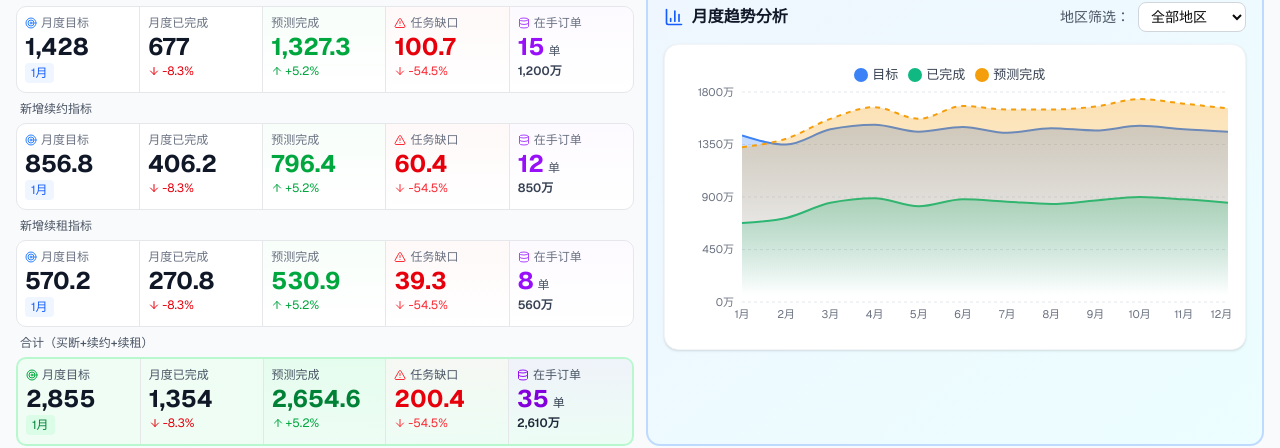
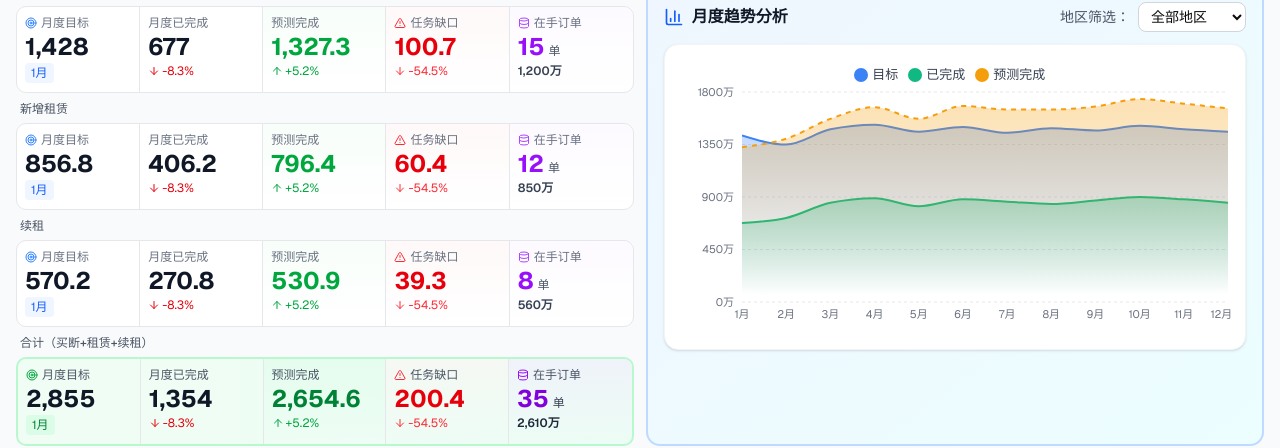
Before and after one commit to navylee1990/coze_jsc, a Next.js app: page /sales in a window 1280 px wide. Shown: the part 262-710 px from the top of the page. Built offline with nearby package versions, Linux system fonts and the light colour scheme.

Commit message:
refactor: 重命名指标名称，续约改为租赁，续租简化

```diff
--- a/src/app/sales/page.tsx
+++ b/src/app/sales/page.tsx
@@ -90,7 +90,7 @@ const timeRangeData = {
   },
 };
 
-// 续约数据（单位：万元）
+// 租赁数据（单位：万元）
 const renewalRangeData = {
   month: {
     target: 856.8,
@@ -146,7 +146,7 @@ const renewalRentRangeData = {
   },
 };
 
-// 合计数据（买断+续约+续租）（单位：万元）
+// 合计数据（买断+租赁+续租）（单位：万元）
 const totalRangeData = {
   month: {
     target: 2855,
@@ -695,7 +695,7 @@ export default function SalesDashboard() {
           </div>
         {/* KPI指标 + 月度趋势分析 左右布局 */}
         <div className="flex gap-3">
-          {/* 左侧：买断指标 + 续约指标 */}
+          {/* 左侧：买断指标 + 租赁 + 续租 */}
           <div className="w-1/2 flex flex-col gap-2">
             {/* 新增买断指标 */}
             <div>
@@ -765,9 +765,9 @@ export default function SalesDashboard() {
               </div>
             </div>
 
-            {/* 新增续约指标 */}
+            {/* 新增租赁 */}
             <div>
-              <div className="text-xs font-medium text-gray-600 mb-1.5 pl-1">新增续约指标</div>
+              <div className="text-xs font-medium text-gray-600 mb-1.5 pl-1">新增租赁</div>
               <div className="bg-white border border-gray-200 rounded-lg overflow-hidden">
                 <div className="grid grid-cols-5">
                   {/* 目标 */}
@@ -835,7 +835,7 @@ export default function SalesDashboard() {
 
             {/* 新增续租指标 */}
             <div>
-              <div className="text-xs font-medium text-gray-600 mb-1.5 pl-1">新增续租指标</div>
+              <div className="text-xs font-medium text-gray-600 mb-1.5 pl-1">续租</div>
               <div className="bg-white border border-gray-200 rounded-lg overflow-hidden">
                 <div className="grid grid-cols-5">
                   {/* 目标 */}
@@ -903,7 +903,7 @@ export default function SalesDashboard() {
 
             {/* 合计指标 */}
             <div>
-              <div className="text-xs font-medium text-gray-600 mb-1.5 pl-1">合计（买断+续约+续租）</div>
+              <div className="text-xs font-medium text-gray-600 mb-1.5 pl-1">合计（买断+租赁+续租）</div>
               <div className="bg-gradient-to-r from-green-50 to-emerald-50 border-2 border-green-200 rounded-lg overflow-hidden">
                 <div className="grid grid-cols-5">
                   {/* 目标 */}
```
